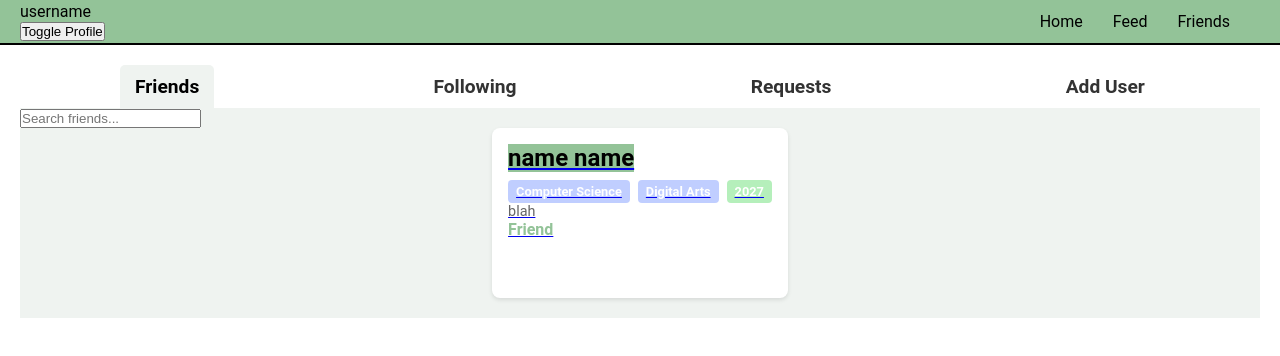
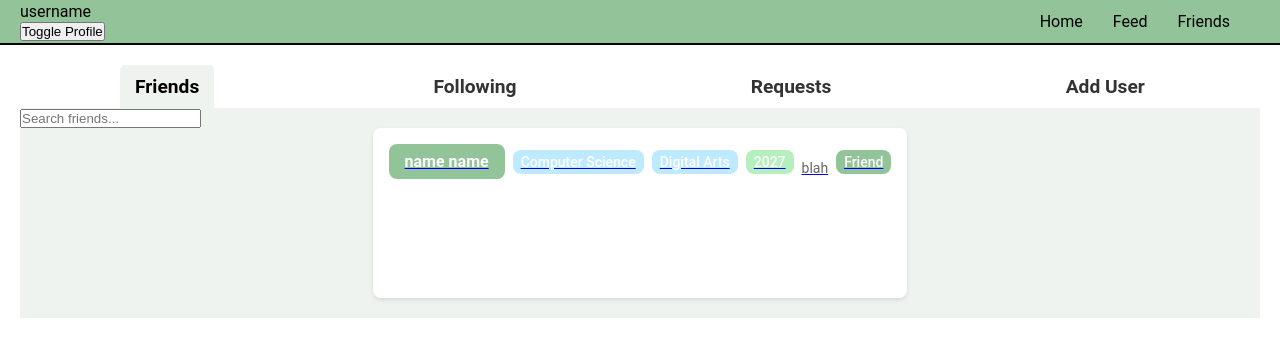
Before and after one commit to dali-lab/wisp24-frontend, a React app: page /friends in a window 1280 px wide. Shown: the top 356 px of the page. Built offline with nearby package versions, Linux system fonts and the light colour scheme; the HTML template or start-up script is replaced by a standard one.

Commit message:
friend styling...

```diff
--- a/src/components/friend/Friend.css
+++ b/src/components/friend/Friend.css
@@ -2,47 +2,45 @@
   width: 357px;
   height: 170px;
   background-color: #FFFFFF;
-    box-shadow: 0 2px 4px rgba(0, 0, 0, 0.1);
-    border-radius: 8px;
+  box-shadow: 0px 4px 6px rgba(0, 0, 0, 0.1);
+  border-radius: 16px;
   padding: 16px;
   box-sizing: border-box;
   display: flex;
   flex-direction: column;
   justify-content: space-between;
+  align-items: flex-start;
 }
 
 .friend-header {
   display: flex;
-    flex-direction: column;
-    align-items: flex-start;
+  align-items: center;
+  gap: 8px;
 }
 
 .friend-header h1 {
-    color: #000000;
   background-color: #93C398;
-    margin: 0 0 8px 0;
-    font-size: 1.5em;
+  color: #FFFFFF;
+  padding: 8px 16px;
+  border-radius: 8px;
+  font-size: 1rem;
+  font-weight: 600;
+  margin: 0;
 }
 
 .friend-tags {
   display: flex;
+  flex-wrap: wrap;
   gap: 8px;
 }
 
 .tag {
   padding: 4px 8px;
-    border-radius: 4px;
-    font-size: 0.8em;
+  border-radius: 8px;
+  font-size: 0.875rem;
+  font-weight: 500;
   color: #FFFFFF;
-    font-weight: bold;
-  }
-
-  .tag.major {
-    background-color: #C0CEFF;
-  }
-
-  .tag.minor {
-    background-color: #C0CEFF;
+  background-color: #BEEAFF;
 }
 
 .tag.other {
@@ -51,10 +49,15 @@
 
 .friend-bio {
   color: #666666;
-    font-size: 0.9em;
+  font-size: 0.875rem;
+  margin-top: 12px;
 }
 
 .friend-status .follow-status {
-    color: #93C398;
-    font-weight: bold;
+  background-color: #93C398;
+  color: #FFFFFF;
+  padding: 4px 8px;
+  border-radius: 8px;
+  font-size: 0.875rem;
+  font-weight: 500;
 }
```
Lines whose indentation alone changed are shown as unchanged.
